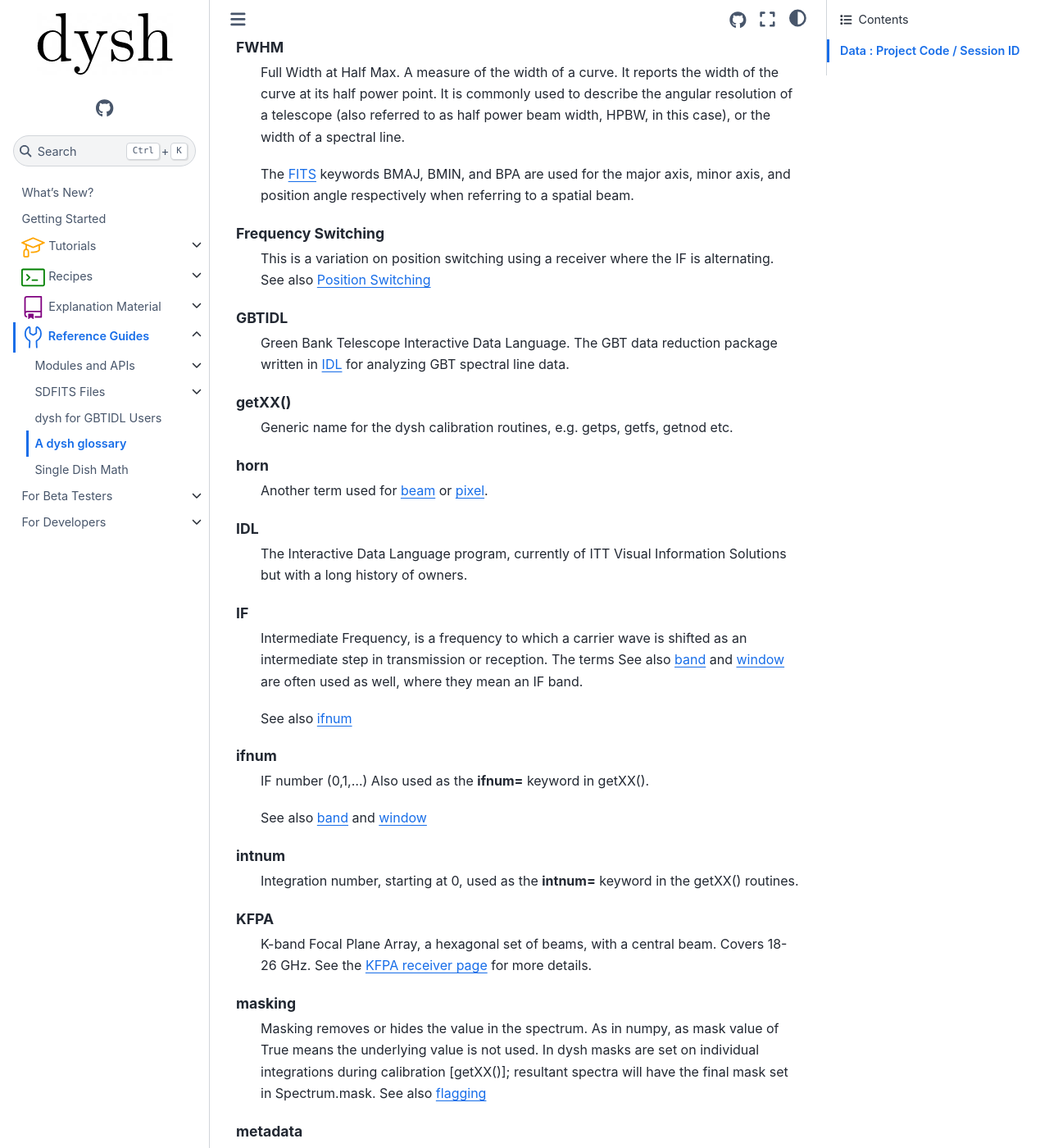
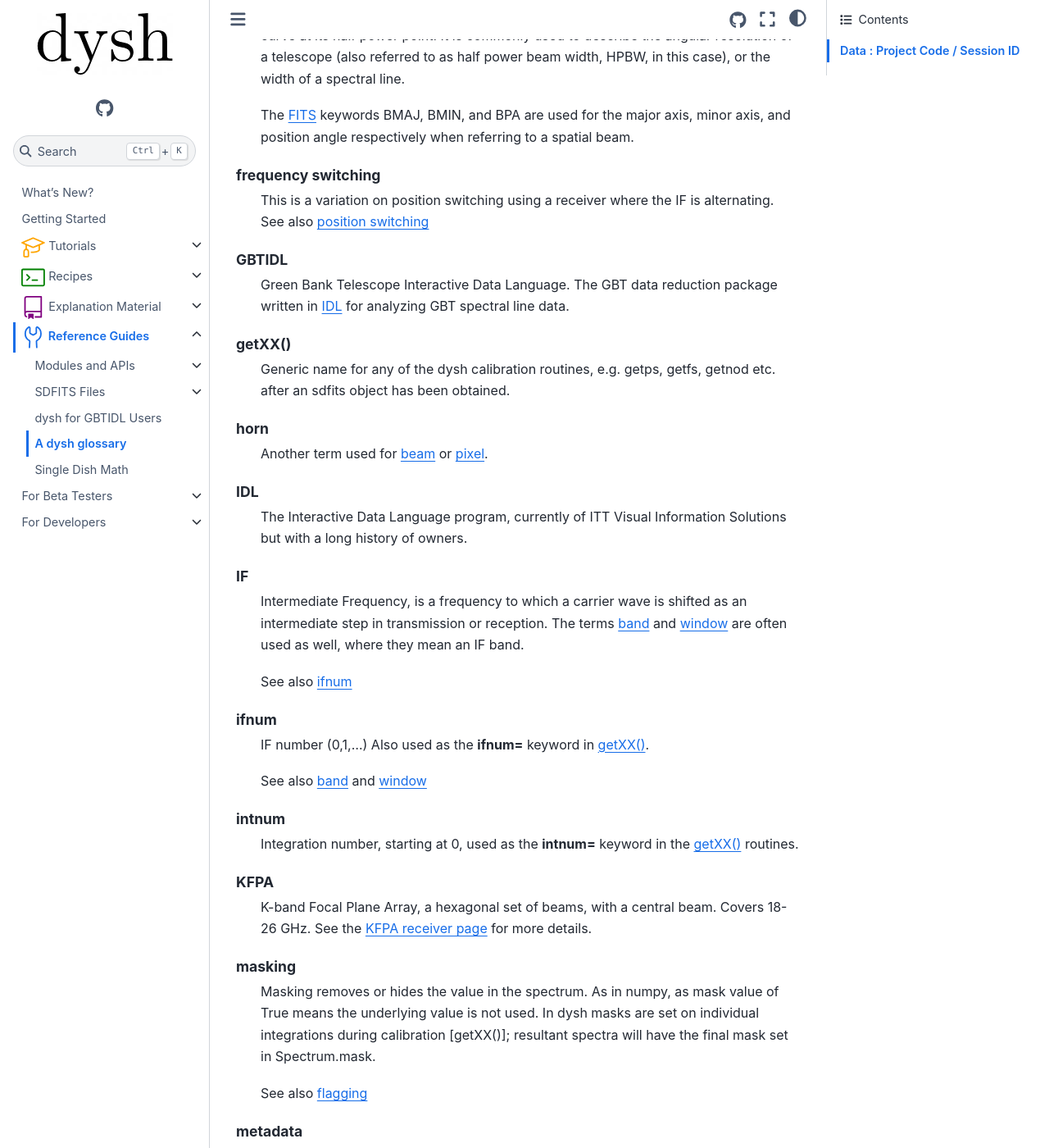
Before and after one commit to GreenBankObservatory/dysh, a Sphinx documentation site: the page built from docs/source/reference/glossary.rst, in a window 1280 px wide and 1400 px high, scrolled down 2846 px. Shown: the whole window at 82% size. Built offline with Sphinx 7.4.7 and the Sphinx Book theme 1.1.4, drawn with Linux system fonts in a browser that asks for light colours; pages that are not in the unit, such as notebooks, are missing from menus; some of the changed text lies outside the part shown.

Commit message:
more cleanup

```diff
--- a/docs/source/reference/glossary.rst
+++ b/docs/source/reference/glossary.rst
@@ -36,30 +36,24 @@
       observation.
 
     beam
-      The footprint of one receiver horn on the sky. Argus has a
-      4x4 multi-beam receiver, numbered 0 through 15.
+      The footprint of one receiver horn on the sky.
 
-      See also :term:`fdnum`
+      See also :term:`fdnum`,  :term:`multi-beam`, and :term:`horn`
 
-      See also :term:`multi-beam`
-
-      See also :term:`horn`
-
-    Beam Switching
-      This is a variation on :term:`Position Switching` using a receiver
+    beam switching
+      This is a variation on :term:`position switching` using a receiver
       with multiple beams. The :term:`SIG` and :term:`REF`
       positions on the sky are
       calculated so that at least one feed of the multi-beam receiver is always
       pointing at the source. This is most useful for point sources.
 
-      See also :term:`Position Switching`
-
-      .. was this only implemented for Ka, and now for more?
+      See also :term:`position switching`
 
     BINTABLE
-      Binary table. In dysh data, BINTABLE is an index running from 0 to N-1,
+      Binary table. In dysh data, `bintable is an index running from 0 to N-1,
       where N is the number of binary tables in the SDFITS file.
-      see also :term:`FITS`
+
+      See also :term:`FITS`
 
     blanking
       blanking is a term used in the (VEGAS) correllator, where bad data has been replaced
@@ -100,7 +94,7 @@
 
     fdnum
       Feed Number in dysh, starting at 0, used
-      as the **fdnum=** keyword in the getXX() routines.
+      as the **fdnum=** keyword in the :term:`getXX()` routines.
 
       See also :term:`beam`
 
@@ -144,10 +135,10 @@
       to a spatial beam.
 
 
-    Frequency Switching
+    frequency switching
       This is a variation on position switching using a receiver
       where the IF is alternating.
-      See also :term:`Position Switching`
+      See also :term:`position switching`
 
     GBTIDL
       Green Bank Telescope Interactive Data Language. The GBT data
@@ -155,7 +146,8 @@
       data.
 
     getXX()
-      Generic name for the dysh calibration routines, e.g. getps, getfs, getnod etc.
+      Generic name for any of the dysh calibration routines, e.g. getps, getfs, getnod etc.
+      after an sdfits object has been obtained.
 
     horn
       Another term used for :term:`beam` or :term:`pixel`.
@@ -167,19 +159,20 @@
     IF
       Intermediate Frequency, is a frequency to which a carrier wave is shifted as
       an intermediate step in transmission or reception. The terms
-      See also :term:`band` and :term:`window` are often used as well, where they
+      :term:`band` and :term:`window` are often used as well, where they
       mean an IF band.
 
       See also :term:`ifnum`
 
     ifnum
       IF number (0,1,...)
-      Also used as the **ifnum=** keyword in getXX().
+      Also used as the **ifnum=** keyword in :term:`getXX()`.
 
       See also :term:`band` and :term:`window`
 
     intnum
-      Integration number, starting at 0, used as the **intnum=** keyword in the getXX() routines.
+      Integration number, starting at 0, used as the **intnum=** keyword in the
+      :term:`getXX()` routines.
 
     KFPA
       K-band Focal Plane Array, a hexagonal set of beams, with a central beam. Covers 18-26 GHz.
@@ -191,7 +184,9 @@
       as mask value of True means the underlying value is not used. In
       dysh masks are set on individual integrations during calibration
       [getXX()]; resultant spectra will have the final mask set in
-      Spectrum.mask. See also :term:`flagging`
+      Spectrum.mask.
+
+      See also :term:`flagging`
 
 
     metadata
@@ -255,9 +253,9 @@
       See below :ref:`data_org`
 
     REF
-      Reference point, meant to have no signal. See also :term:`CAL`
+      Reference point, meant to have no signal.
 
-      See also :ref:`sdmath`
+      See also :term:`CAL`  and  :ref:`sdmath`
 
     Region
       Region or regions of spectrum, used for flagging/masking,baseline subtraction.
@@ -307,7 +305,7 @@
       defined by its own seting of *(crval, crpix, cdelt)* in a FITS WCS sense.
 
     SubBeamNod
-      Subreflector Beam Nodding. The getXX() is now called `subbeamnod`
+      Subreflector Beam Nodding, one of the :term:`getXX()` routines
 
     tcal
       Derive the noise diode temperature from observations
```
Also changed, not shown: other parts of docs/source/reference/glossary.rst (+9 -9 lines).
